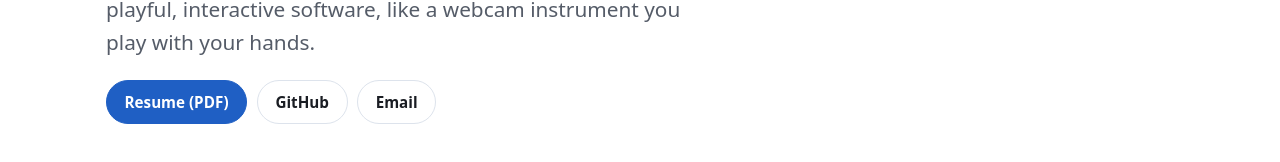
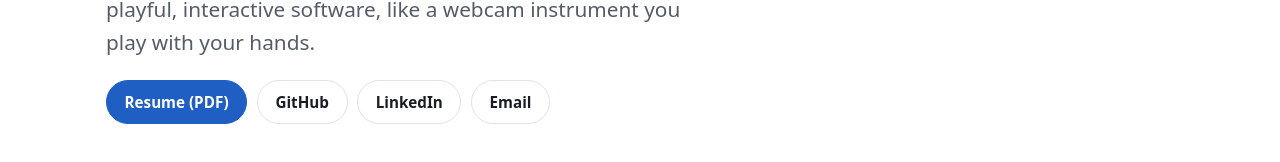
Before and after one commit to JoNoToPo/Portfolio, a plain HTML site: page index.html in a window 1280 px wide. Shown: the part 374-536 px from the top of the page. Drawn offline with Linux system fonts and the light colour scheme.

Commit message:
Add LinkedIn to the site and resume header
Co-Authored-By: Claude Opus 5.5 <noreply@anthropic.com>

```diff
--- a/index.html
+++ b/index.html
@@ -50,6 +50,7 @@
         <div class="button-row">
           <a class="btn btn-primary" href="assets/Jonathan_Engelhard_Resume.pdf">Resume (PDF)</a>
           <a class="btn" href="https://github.com/JoNoToPo">GitHub</a>
+          <a class="btn" href="https://www.linkedin.com/in/jonathan-engelhard-5488aa141/">LinkedIn</a>
           <a class="btn" href="mailto:j.engelhard0@gmail.com">Email</a>
         </div>
         <!-- Decorative waveform: bars bounce like an audio meter (paused for reduced motion). -->
@@ -408,7 +409,7 @@
       <div class="button-row">
         <a class="btn btn-primary" href="mailto:j.engelhard0@gmail.com">j.engelhard0@gmail.com</a>
         <a class="btn" href="https://github.com/JoNoToPo">GitHub</a>
-        <!-- TODO: LinkedIn link once Jonathan confirms the URL. -->
+        <a class="btn" href="https://www.linkedin.com/in/jonathan-engelhard-5488aa141/">LinkedIn</a>
         <a class="btn" href="assets/Jonathan_Engelhard_Resume.pdf">Resume (PDF)</a>
       </div>
       <p class="muted small">© 2026 Jonathan Engelhard</p>
```
Also changed, not shown: 1 other file.
